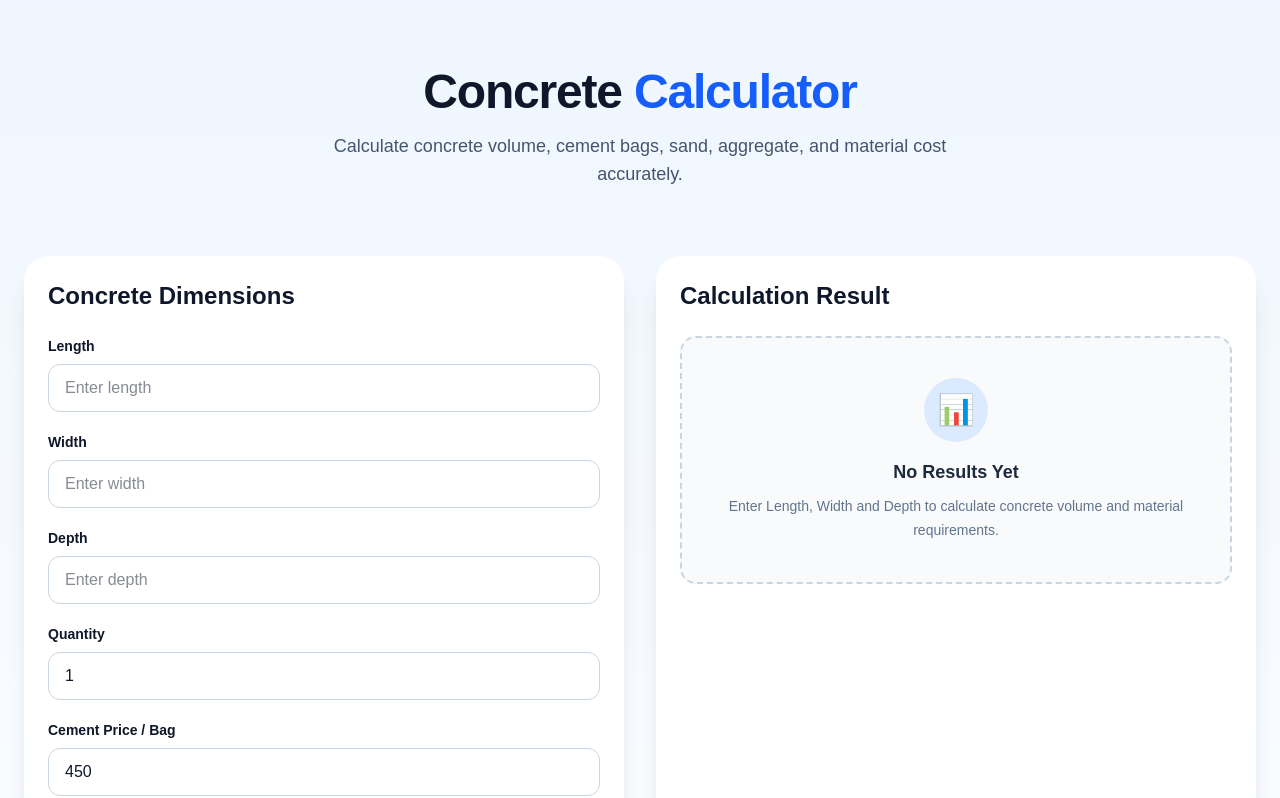
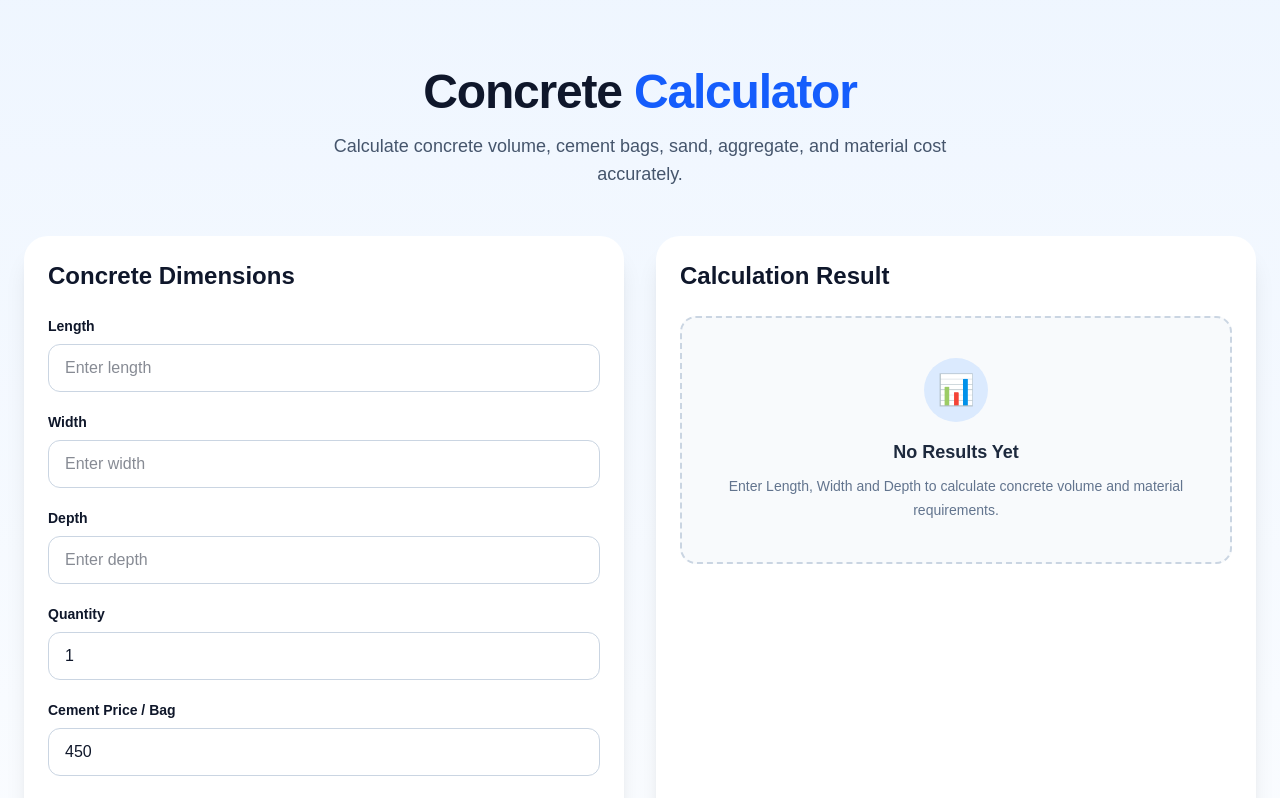
Before and after one commit to km7max-cmd/cornerspan, a Next.js app: page /calculators/concrete in a window 1280 px wide. Shown: the top 798 px of the page. Built offline with nearby package versions, Linux system fonts and the light colour scheme.

Commit message:
Adjust padding in CalculatorHero component

```diff
--- a/app/components/CalculatorHero.tsx
+++ b/app/components/CalculatorHero.tsx
@@ -11,7 +11,7 @@ export default function CalculatorHero({
 }: Props) {
   return (
     <section className="w-full bg-transparent">
-      <div className="mx-auto w-full px-5 py-5 text-center sm:px-6 sm:py-7">
+      <div className="mx-auto w-full px-5 pt-5 pb-1 text-center sm:px-6 sm:pt-7 sm:pb-2">
 
         <h1 className="text-3xl font-bold tracking-tight text-slate-900 sm:text-4xl md:text-5xl">
           {title}{" "}
```
